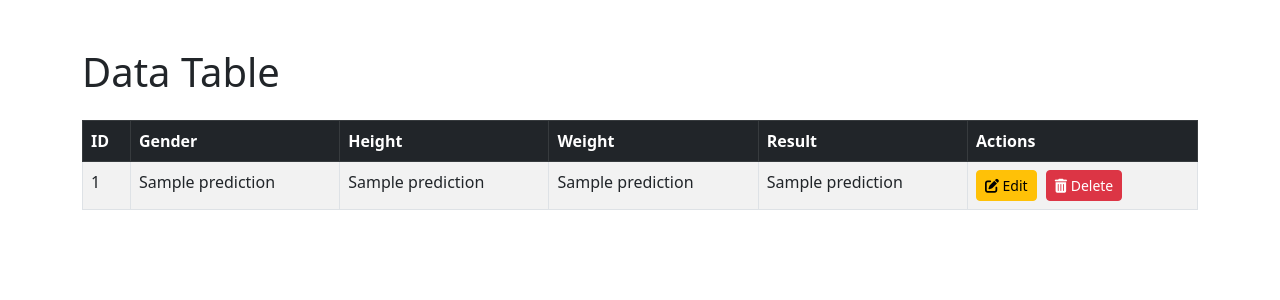
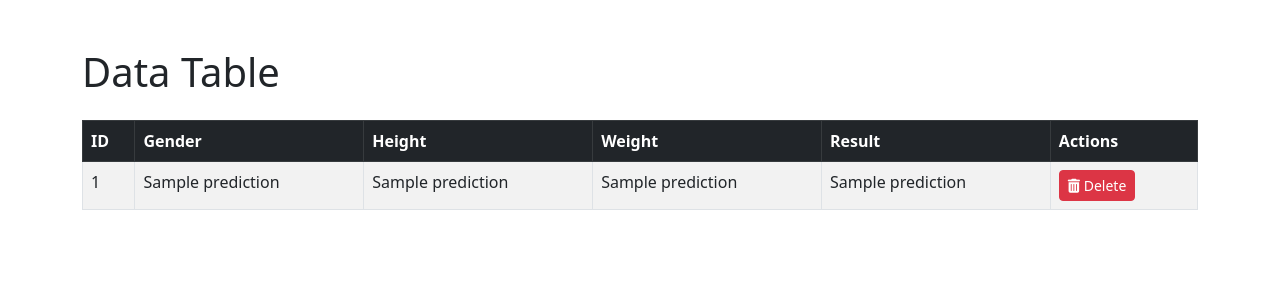
Before and after one commit to BlackBox-Ops/ML-BMI-Predict-, a Flask app: page / in a window 1280 px wide. Shown: the top 300 px of the page. Run offline with Flask 3, Linux system fonts and the light colour scheme; a database or web service that is not in the repository returns one stand-in record (values such as "Sample title"); some libraries are stand-ins or nearby versions.

Commit message:
melakukan perubahan untuk file index.html dan app.py

```diff
--- a/app.py
+++ b/app.py
@@ -22,11 +22,6 @@ def index():
     return render_template('index.html', rows=[{
         'id': r[0], 'gender': r[1], 'height': r[2], 'weight': r[3], 'result':r[4]} for r in rows])
 
-@app.route('/edit/<int:id>', methods=['GET'])
-def edit(id):
-    # Logic for editing (fetch data, display form, save changes)
-    return f"Edit user with ID {id}"
-
 @app.route('/delete/<int:id>', methods=['POST'])
 def delete(id):
     cur = conn.cursor()
--- a/templates/index.html
+++ b/templates/index.html
@@ -38,11 +38,6 @@
                     <td>{{ row.weight }}</td>
                     <td>{{ row.result }}</td>
                     <td class="table-actions">
-                        <form action="/edit/{{ row.id }}" method="get" style="display:inline;">
-                            <button type="submit" class="btn btn-warning btn-sm">
-                                <i class="fas fa-edit"></i> Edit
-                            </button>
-                        </form>
                         <form action="/delete/{{ row.id }}" method="post" style="display:inline;">
                             <button type="submit" class="btn btn-danger btn-sm">
                                 <i class="fas fa-trash-alt"></i> Delete
```
